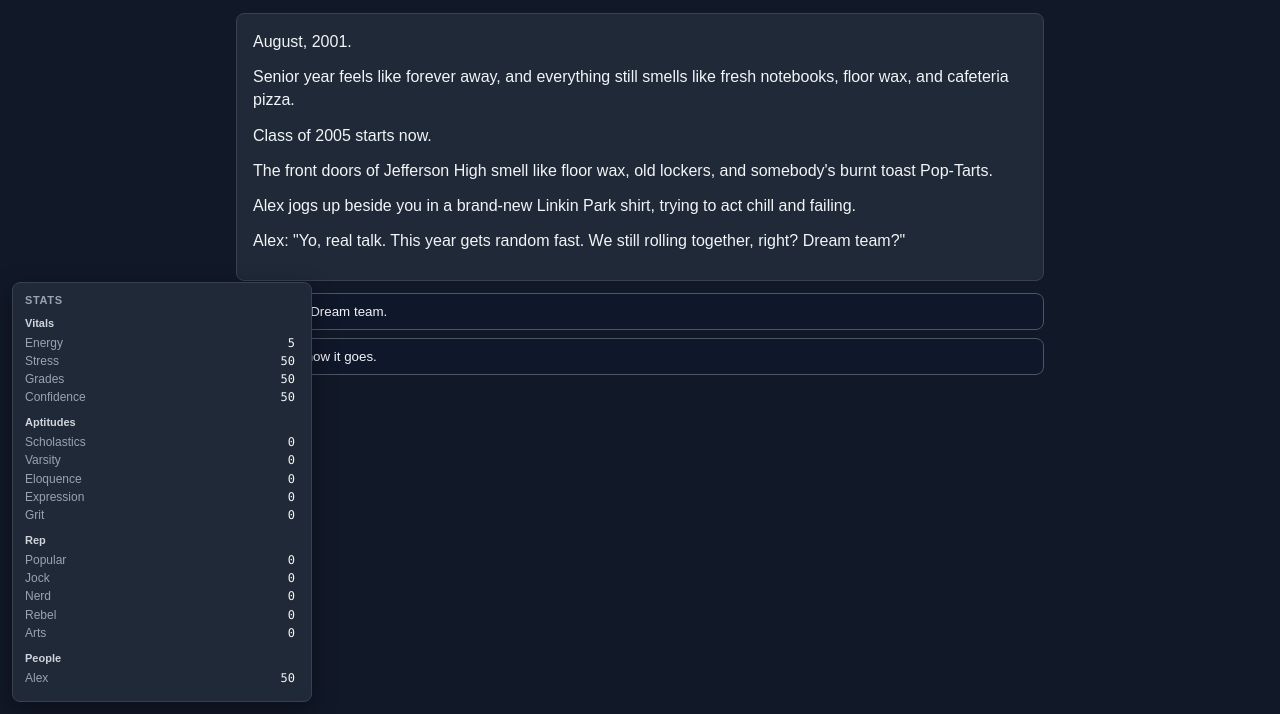
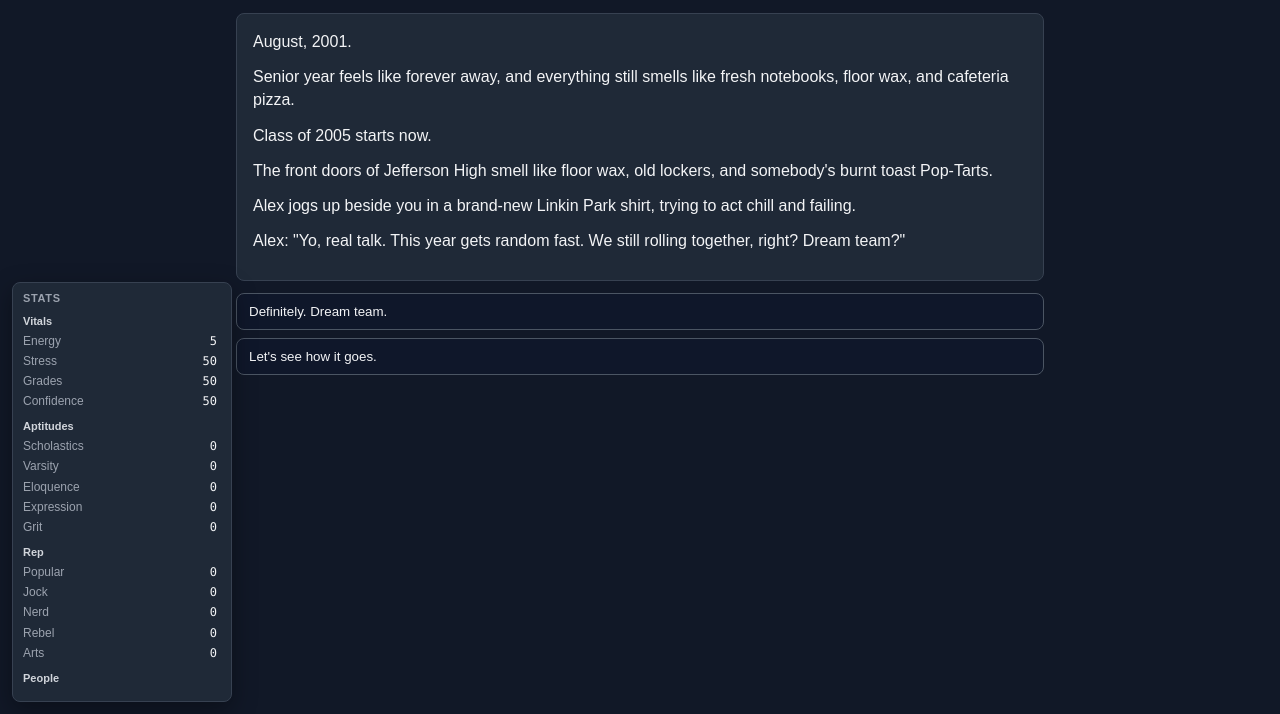
Before and after one commit to jdell64/fluffy-parakeet, a website: page site/index.html in a window 1280 px wide. Shown: the part 86-800 px from the top of the page. Drawn offline with Linux system fonts and the light colour scheme.

Commit message:
styled the box

```diff
--- a/site/styles.css
+++ b/site/styles.css
@@ -68,17 +68,19 @@ button:disabled {
   left: 12px;
   bottom: 12px;
   z-index: 50;
-  width: min(300px, calc(100vw - 24px));
+  width: min(220px, calc(100vw - 24px));
   max-height: min(55vh, 420px);
   display: flex;
   flex-direction: column;
-  padding: 10px 12px;
+  padding: 8px 10px;
   border-radius: 8px;
   background: #1f2937;
   border: 1px solid #374151;
   box-shadow: 0 8px 24px rgba(0, 0, 0, 0.35);
   font-size: 12px;
   line-height: 1.35;
+  overflow-wrap: anywhere;
+  word-wrap: break-word;
 }
 
 .stats-hud__title {
@@ -116,26 +118,32 @@ button:disabled {
 .stats-hud__dl {
   margin: 0;
   display: grid;
-  grid-template-columns: 1fr auto;
-  gap: 2px 6px;
-  align-items: baseline;
+  grid-template-columns: minmax(0, 1fr) minmax(0, 1.15fr);
+  gap: 4px 6px;
+  align-items: start;
 }
 
 .stats-hud__dl dt {
   margin: 0;
+  min-width: 0;
   color: #9ca3af;
   font-weight: normal;
 }
 
 .stats-hud__dl dd {
   margin: 0;
+  min-width: 0;
   text-align: right;
   font-family: ui-monospace, "Cascadia Mono", "Consolas", monospace;
   color: #f3f4f6;
 }
 
 .stats-hud__value {
+  display: block;
+  max-width: 100%;
   font-variant-numeric: tabular-nums;
+  overflow-wrap: anywhere;
+  word-wrap: break-word;
 }
 
 @media (min-width: 900px) {
```
